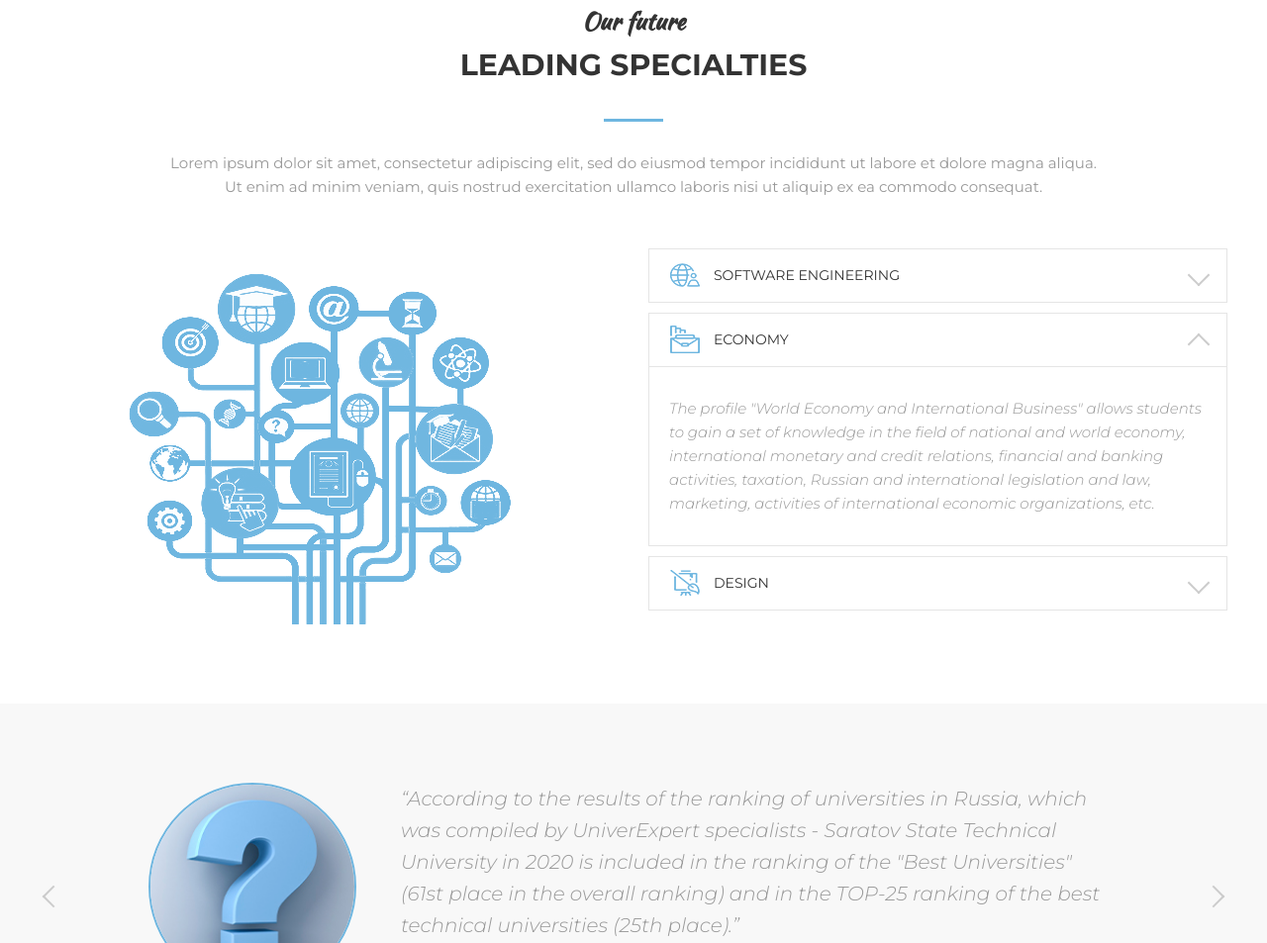
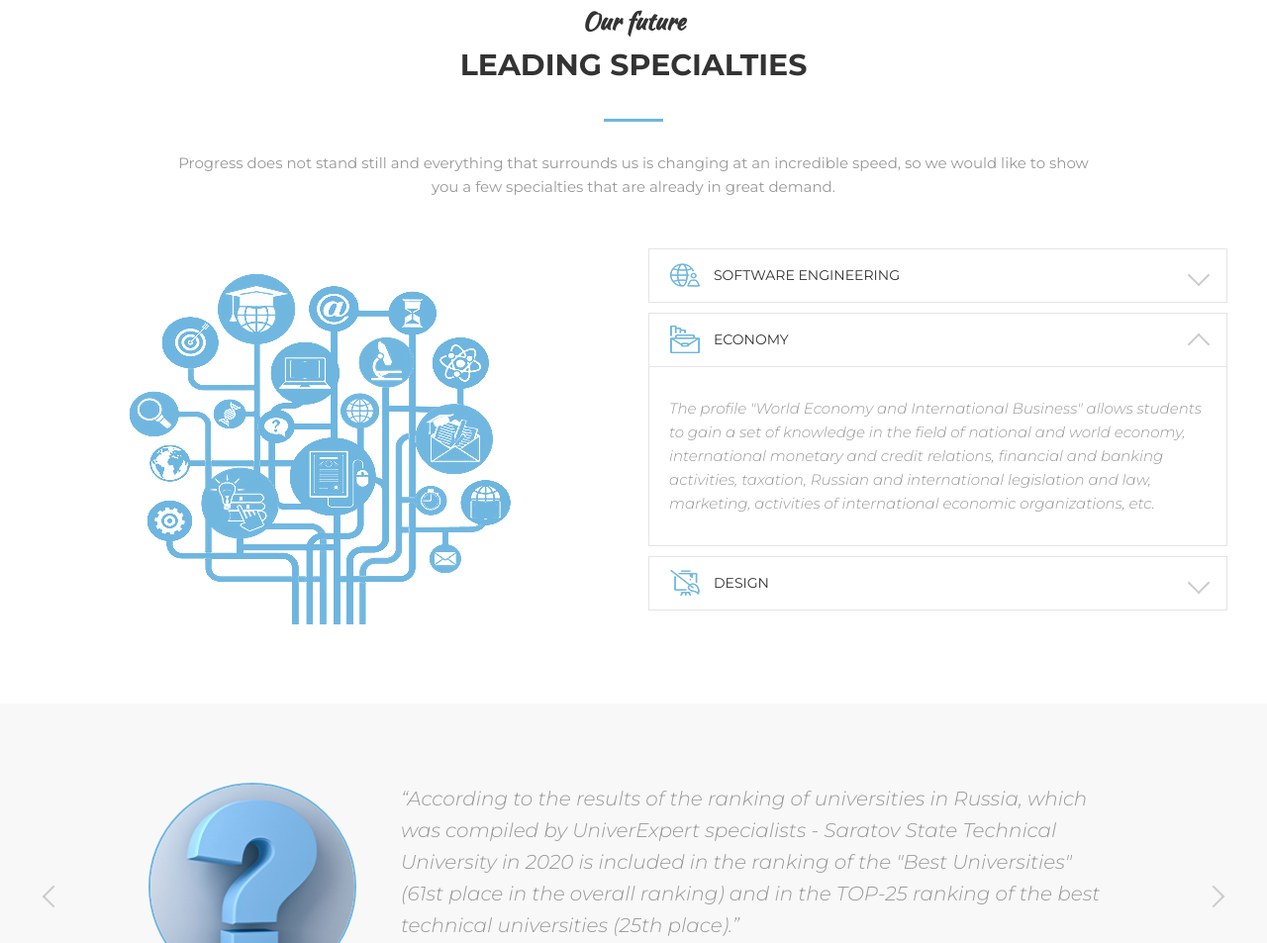
Before and after one commit to qyver/SSTU, a plain HTML site: page index.html in a window 1280 px wide. Shown: the part 3423-4376 px from the top of the page at 99% size. Drawn offline with nearby package versions, Linux system fonts and the light colour scheme.

Commit message:
Update index.html

```diff
--- a/index.html
+++ b/index.html
@@ -241,7 +241,7 @@
                 <h3 class="section__suptitle">Our future</h3>
                 <h2 class="section__title">Leading specialties</h2>
                 <div class="section__text">
-                    <p>Lorem ipsum dolor sit amet, consectetur adipiscing elit, sed do eiusmod tempor incididunt ut labore et dolore magna aliqua. Ut enim ad minim veniam, quis nostrud exercitation ullamco laboris nisi ut aliquip ex ea commodo consequat.</p>
+                    <p>Progress does not stand still and everything that surrounds us is changing at an incredible speed, so we would like to show you a few specialties that are already in great demand.</p>
                 </div>
             </div>
 
```
